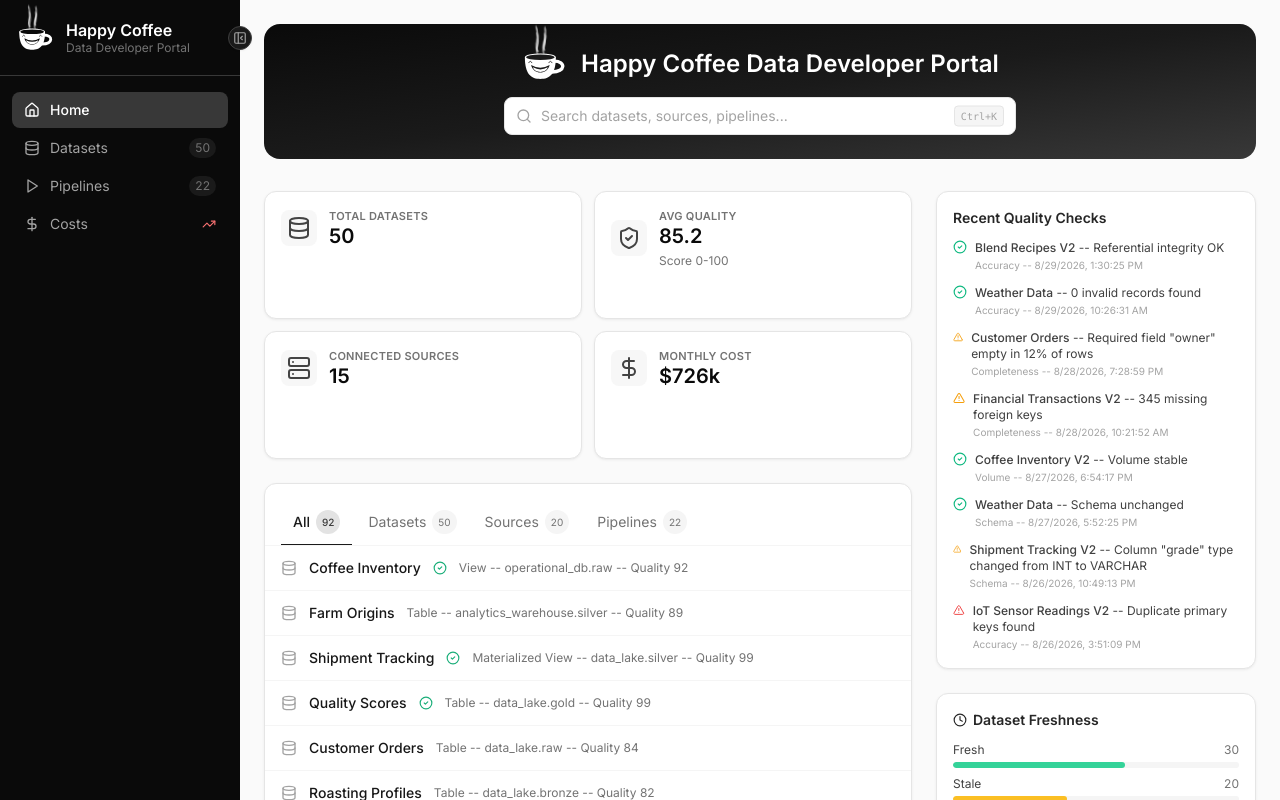
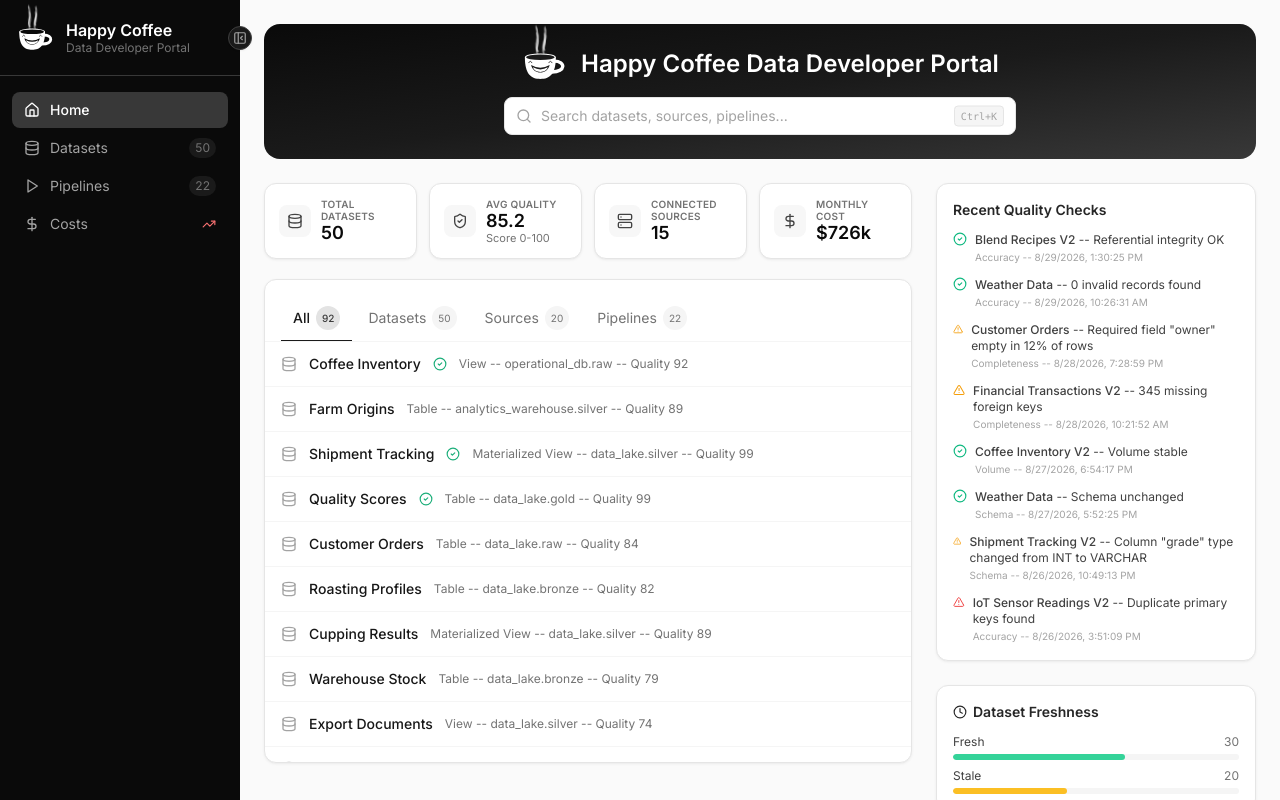
Before and after one commit to hugozanini/webmcp-happy-coffee, a React (Vite) app: page / in a window 1280 px wide. Built offline with nearby package versions, Linux system fonts and the light colour scheme.

Commit message:
feat: compact dashboard metric layout

```diff
--- a/src/components/catalog/Home.tsx
+++ b/src/components/catalog/Home.tsx
@@ -104,7 +104,7 @@ export function Home() {
 
   return (
     <div>
-      <div className="bg-gradient-to-br from-brand-950 via-brand-900 to-brand-800 rounded-2xl p-5 sm:p-6 mb-6 sm:mb-8 text-white">
+      <div className="bg-gradient-to-br from-brand-950 via-brand-900 to-brand-800 rounded-2xl p-5 sm:p-6 mb-5 sm:mb-6 text-white">
         <div className="max-w-2xl mx-auto text-center">
           <div className="flex flex-col sm:inline-flex sm:flex-row items-center gap-2 sm:gap-3 mb-4" style={{ '--logo-inner': '#1a1a1a' } as React.CSSProperties}>
             <Logo size={48} className="flex-shrink-0" />
@@ -123,7 +123,7 @@ export function Home() {
 
       <div className="flex flex-col xl:flex-row gap-6">
         <div className="flex-1 min-w-0">
-          <div className="grid grid-cols-1 sm:grid-cols-2 2xl:grid-cols-4 gap-3 mb-6">
+          <div className="grid grid-cols-1 sm:grid-cols-2 lg:grid-cols-4 gap-3 mb-5">
             <StatCard icon={Database} label="Total Datasets" value={datasets.length} />
             <StatCard icon={ShieldCheck} label="Avg Quality" value={avgQuality} detail="Score 0-100" />
             <StatCard icon={Server} label="Connected Sources" value={connectedSources} />
--- a/src/components/ui/StatCard.tsx
+++ b/src/components/ui/StatCard.tsx
@@ -9,15 +9,15 @@ interface StatCardProps {
 
 export function StatCard({ icon: Icon, label, value, detail }: StatCardProps) {
   return (
-    <div className="bg-white border border-cream-200 rounded-xl p-4 shadow-card min-h-[128px]">
-      <div className="flex flex-col items-start gap-3 sm:flex-row sm:items-center">
-        <div className="w-9 h-9 rounded-lg bg-brand-50 flex items-center justify-center flex-shrink-0">
-          <Icon className="w-4.5 h-4.5 text-brand-700" />
+    <div className="bg-white border border-cream-200 rounded-xl p-3.5 shadow-card">
+      <div className="flex items-center gap-2.5">
+        <div className="w-8 h-8 rounded-lg bg-brand-50 flex items-center justify-center flex-shrink-0">
+          <Icon className="w-4 h-4 text-brand-700" />
         </div>
         <div className="min-w-0">
-          <p className="text-[11px] leading-4 text-cream-500 font-semibold uppercase tracking-wide">{label}</p>
-          <p className="text-xl font-semibold text-cream-950 leading-tight">{value}</p>
-          {detail && <p className="text-xs text-cream-500 mt-1 leading-4">{detail}</p>}
+          <p className="text-[10px] leading-3 text-cream-500 font-semibold uppercase tracking-wide">{label}</p>
+          <p className="text-lg font-semibold text-cream-950 leading-tight">{value}</p>
+          {detail && <p className="text-[11px] text-cream-500 leading-3">{detail}</p>}
         </div>
       </div>
     </div>
```
